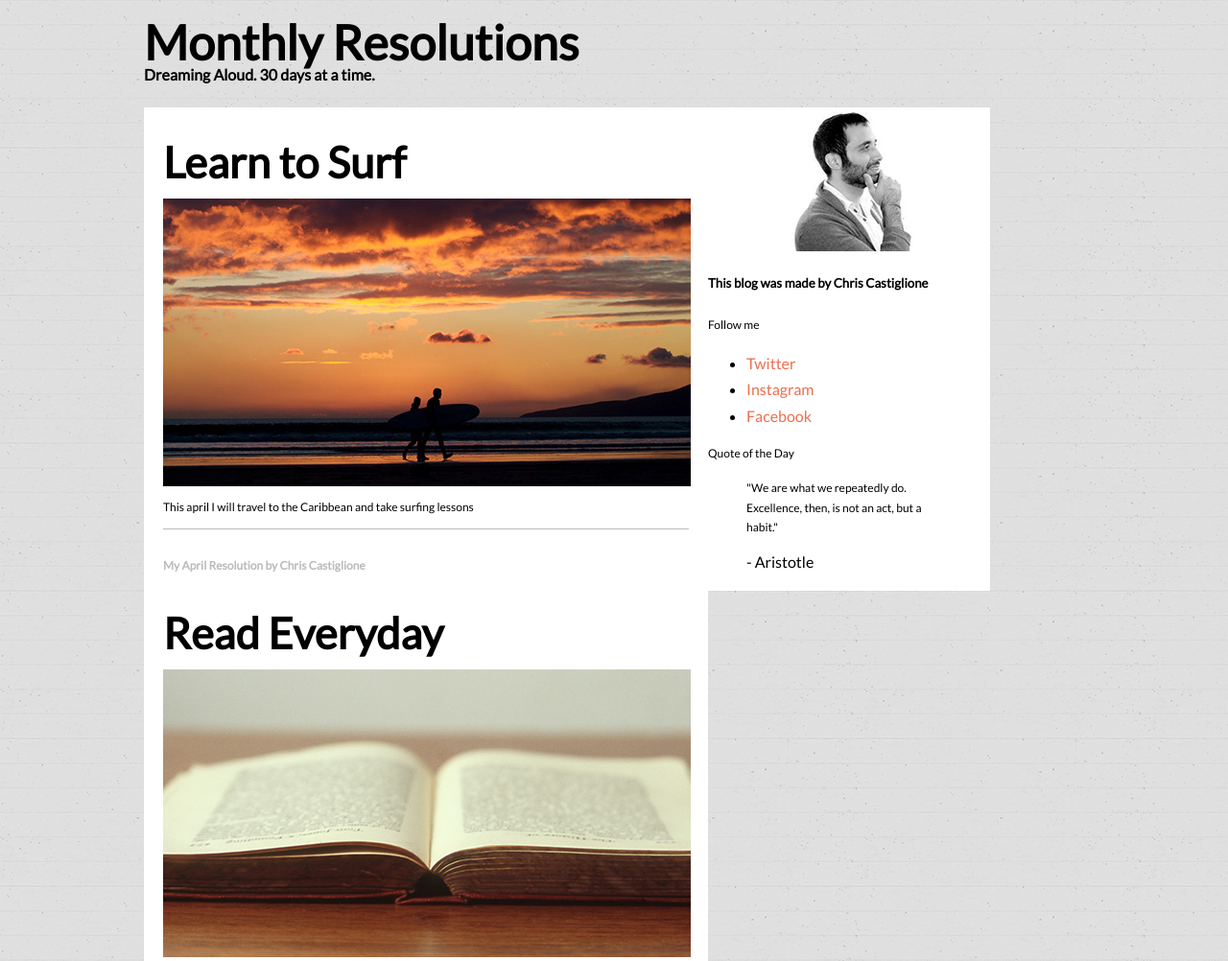
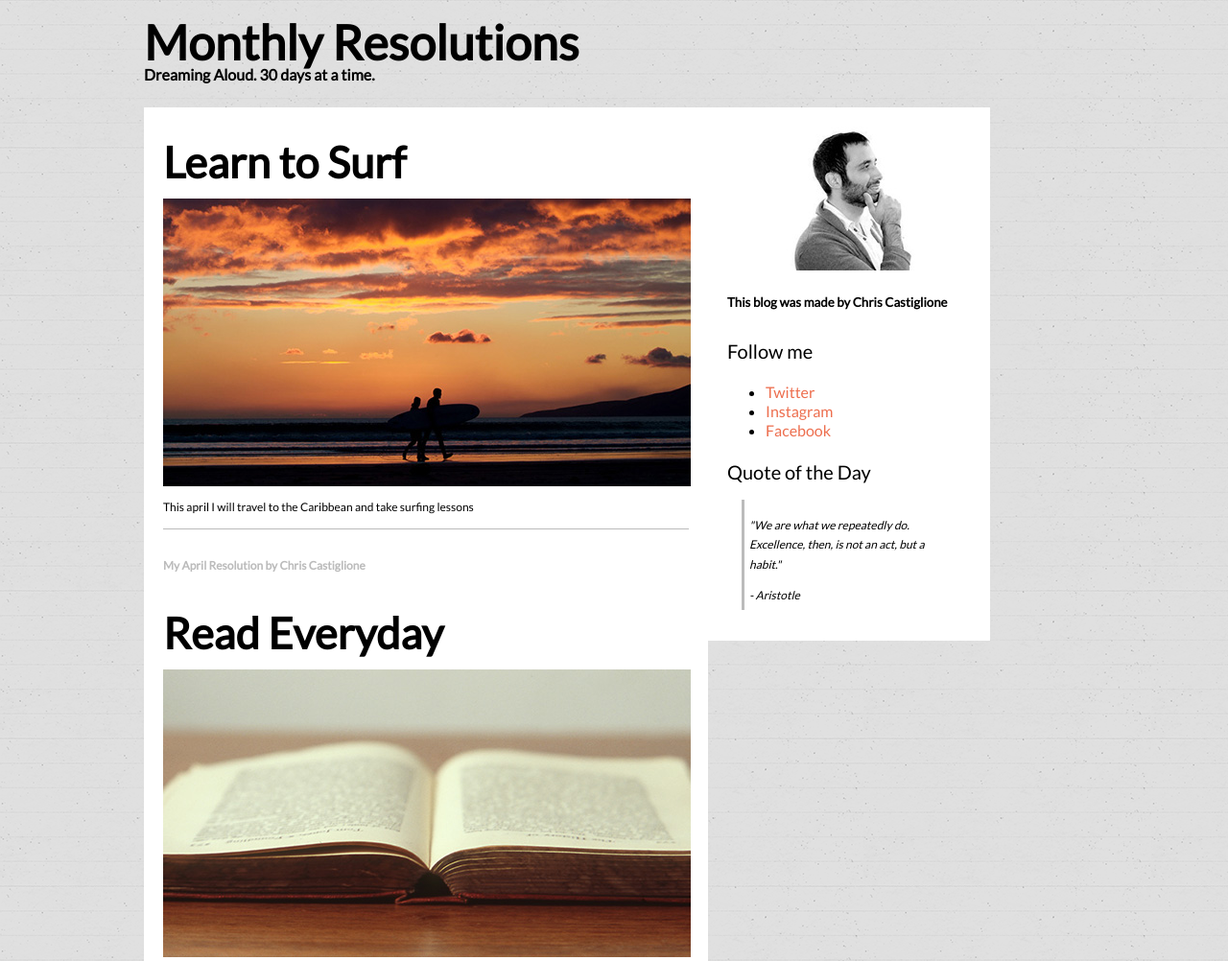
Before and after one commit to schanzb/monthly-resolutions, a plain HTML site: page index.html in a window 1280 px wide. Shown: the top 1002 px of the page at 96% size. Drawn offline with Linux system fonts and the light colour scheme.

Commit message:
CSS as far as I can get

```diff
--- a/css/style.css
+++ b/css/style.css
@@ -77,6 +77,10 @@ img {
      margin-right: auto;
 }
 
+.sideheader {
+     font-size: 20px !important;
+}
+
 p {
      font-size: 12px;
 }
@@ -104,9 +108,35 @@ h6 {
      background: white;
      width: 30%;
      float: left;
+     padding: 20px;
 }
 
 a {
      color: #ED6E4E;
      text-decoration: none;
 }
+
+blockquote {
+     border-left: 3px solid;
+     border-color: #bbbbbb;
+     padding: 5px;
+     margin-left: 15px;
+     font-style: italic;
+     font-size: 12px;
+}
+
+.sideheader {
+     font-size: 20px;
+}
+
+#author {
+     font-size: 16px;
+}
+
+li {
+     line-height: 20px;
+}
+
+#footer {
+     font-size: 16px !important;
+}
--- a/index.html
+++ b/index.html
@@ -63,14 +63,14 @@
 		<div id="sidebar"><!--start sidebar-->
 
 			<div id="author"><!--start author-->
-				<img src="images/chris-castiglione.jpg" alt="chris">
+				<div class="chrispic"><img src="images/chris-castiglione.jpg" alt="chris"></div>
 				<h5>This blog was made by Chris Castiglione</h5>
 
 			</div><!--end author-->
 
 			<div id="socials"><!--start socials-->
-				<div class="header">
-					<p>Follow me</p>
+				<div class="sideheader">
+					Follow me
 				</div>
 
 				<ul>
@@ -83,8 +83,8 @@
 
 			<div id="quote"><!--start quote-->
 
-				<div class="header">
-					<p>Quote of the Day</p>
+				<div class="sideheader">
+					Quote of the Day
 				</div>
 
 				<blockquote><p>"We are what we repeatedly do. Excellence, then, is not an act, but a habit."</p>- Aristotle</blockquote>
```
